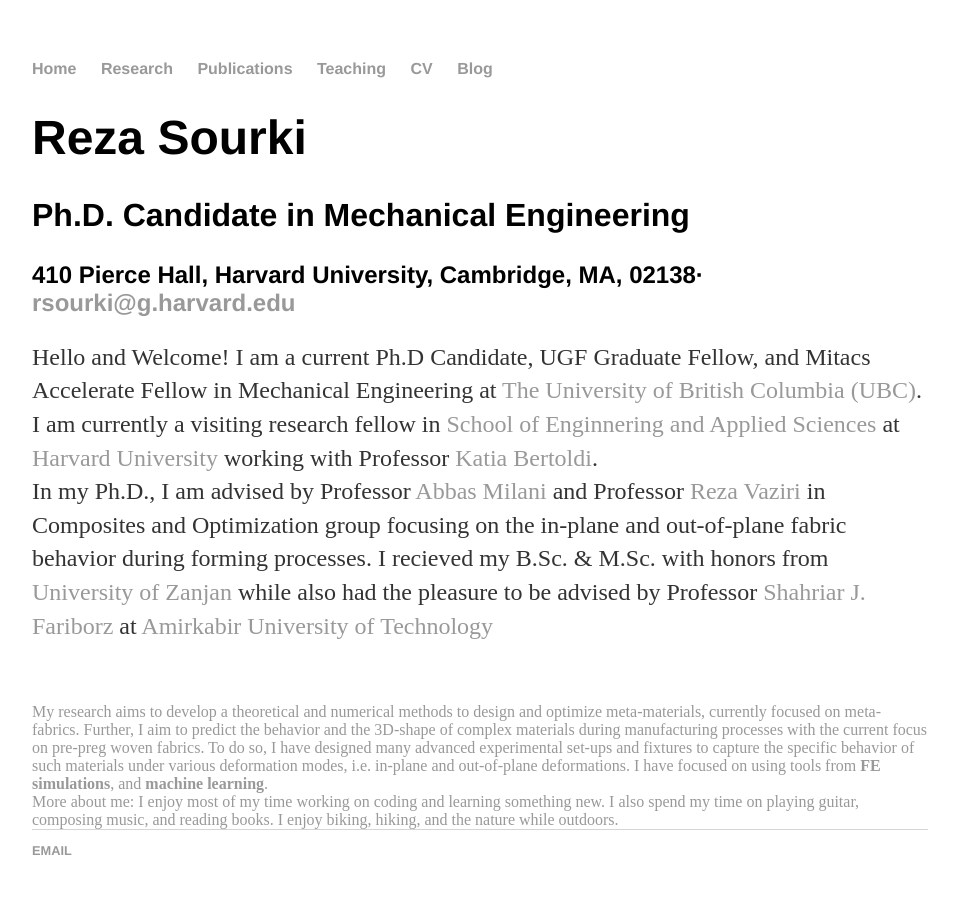
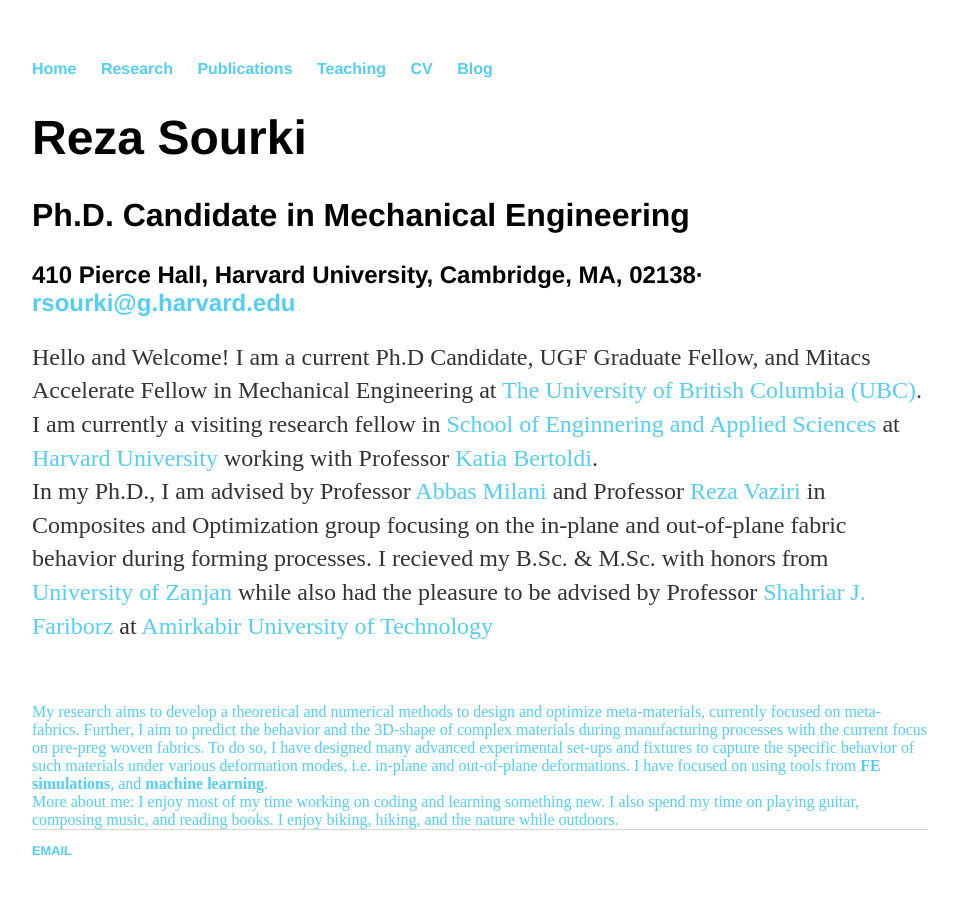
Before and after one commit to rsourki/rsourki.github.io, a Jekyll site: the page built from index.html, in a window 1280 px wide. Shown: the whole page, without its empty margins (160-1118 px from the left). Built offline with Jekyll 4.4.1, drawn with Linux system fonts in a browser that asks for light colours.

Commit message:
Update main.css

```diff
--- a/css/main.css
+++ b/css/main.css
@@ -14,7 +14,7 @@
 }
 a {
     text-decoration: none;
-    color: #999;
+    color: #53CEF7;
 }
 a:hover {
     text-decoration: underline;
```
